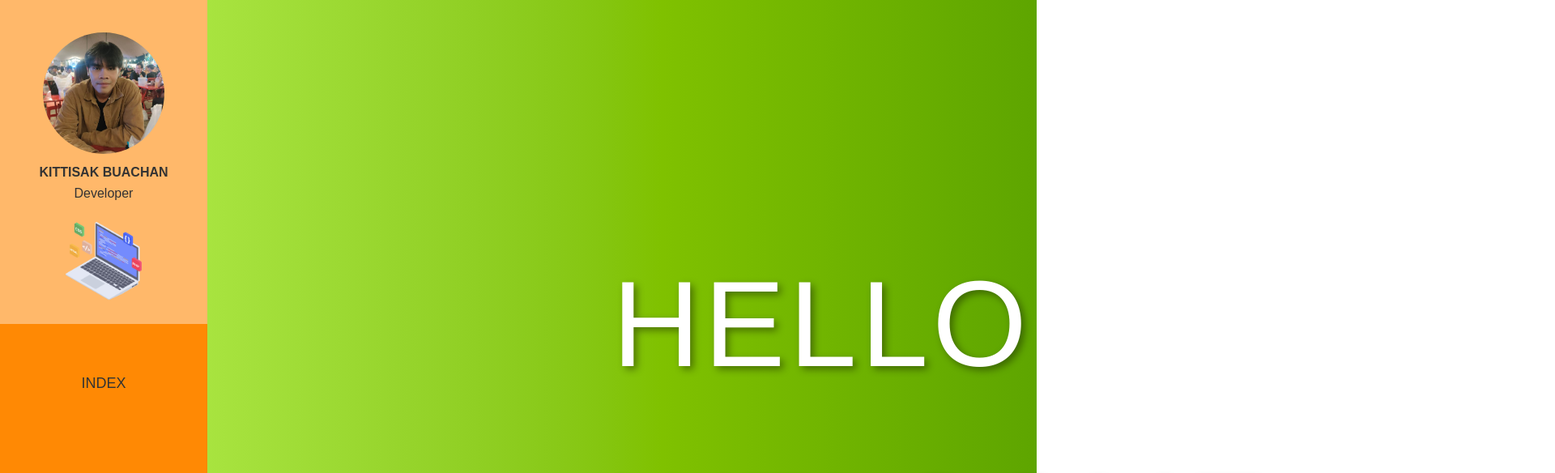
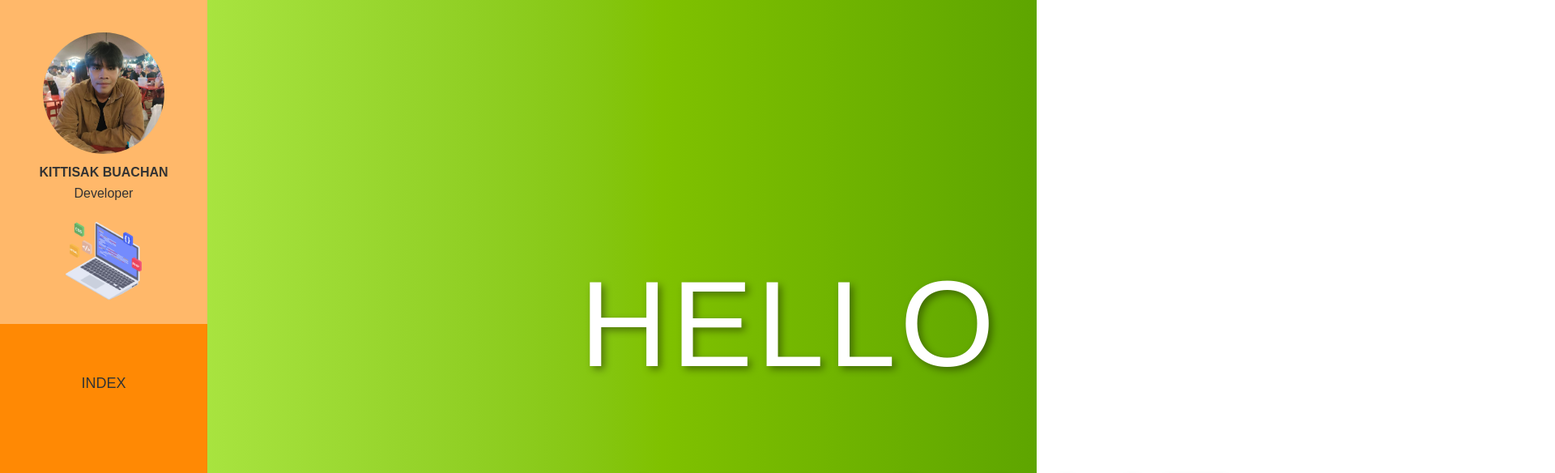
Before and after one commit to Parnzzz/Parnzzz.github.io, a Next.js app: page / in a window 1280 px wide. Shown: the top 584 px of the page at 81% size, 1920 px wide, since content can reach past the window. Built offline with nearby package versions, Linux system fonts and the light colour scheme.

Commit message:
Update page.js

```diff
--- a/src/app/page.js
+++ b/src/app/page.js
@@ -88,7 +88,7 @@ export default function Home() {
   return (
     <div className="flex bg-gradient-to-r from-lime-300 to-lime-600 w-full">
       <Header />
-      <div className= "  flex flex-col items-start justify-center ml-50">
+      <div className= "  flex flex-col items-start justify-center ml-40">
       <StyledComponent> HELLO </StyledComponent>
         <StyledComponent1> WELCOME</StyledComponent1>
         <WordsContainer>
```
